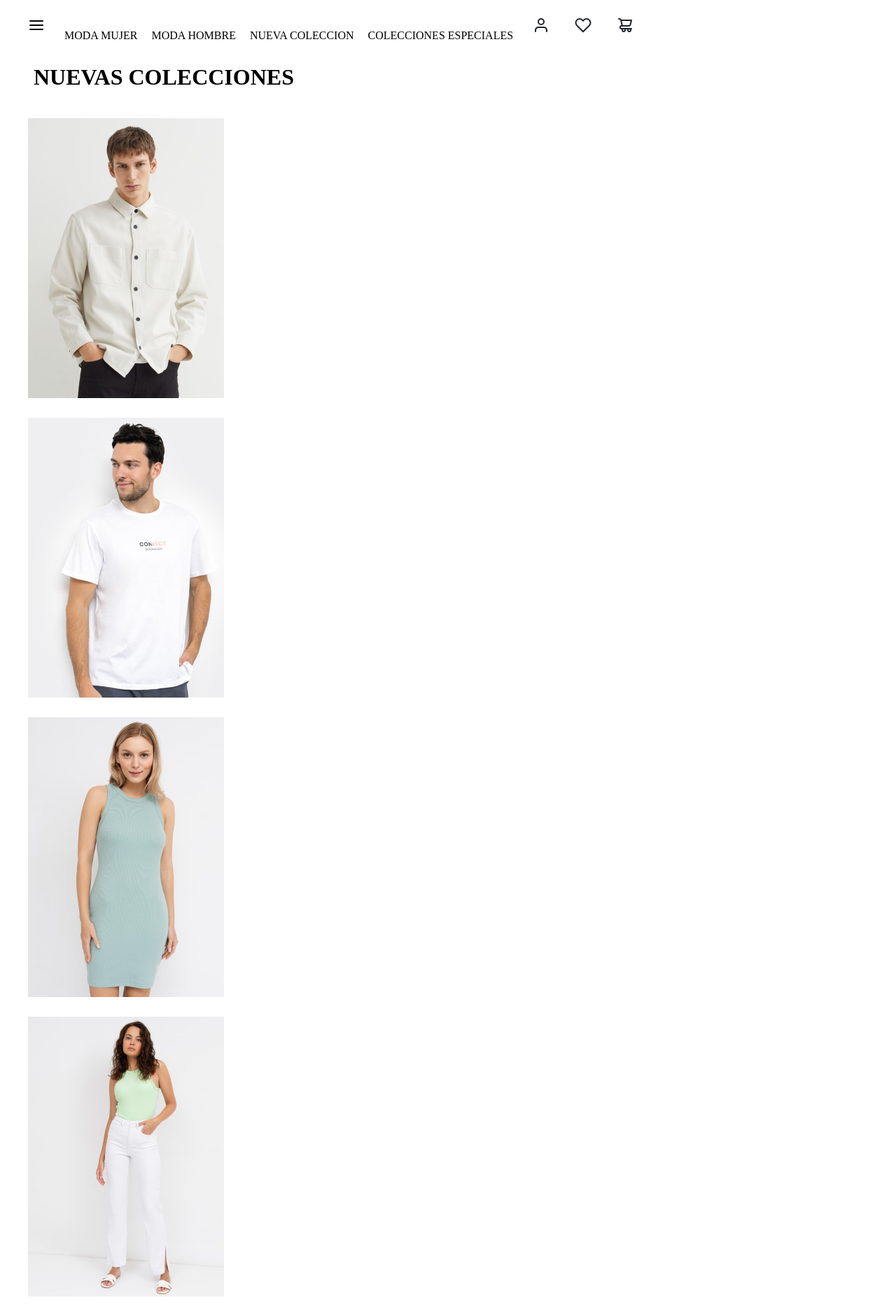
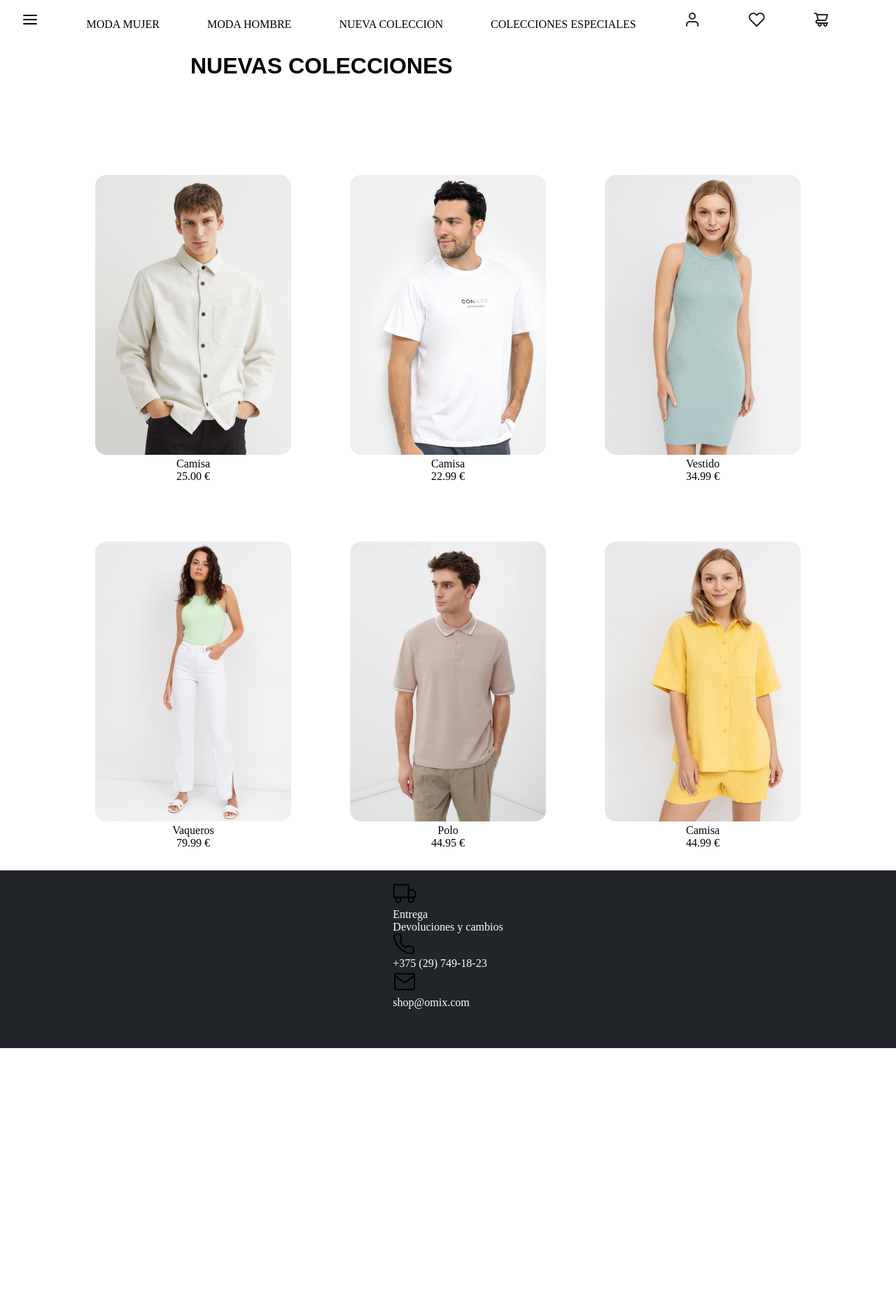
Before and after one commit to vrojo2024/Modulo1-HTML, a website: page src/index.html in a window 1280 px wide. Shown: the top 1868 px of the page at 70% size. After the commit the page ends 1498 px from the top, so only its background shows below. Drawn offline with Linux system fonts and the light colour scheme.

Commit message:
nuevos avances

```diff
--- a/src/index.html
+++ b/src/index.html
@@ -1,5 +1,5 @@
 <!DOCTYPE html>
-<html lang="e">
+<html lang="es">
 <head>
     <meta charset="UTF-8">
     <meta name="viewport" content="width=device-width, initial-scale=1.0">
@@ -8,7 +8,13 @@
     <!--<script></script> Aquí agregaríamos codigo java script si queremos hacer que sea una web dinámica-->
 </head>
 <body>
-    <div>
+    <div class="fixed-header">
+        <style>
+            span {
+                margin-right: 64px;
+            }
+
+        </style>
         <span id="inicio"><svg width="24" height="24" viewBox="0 0 24 24" fill="none" xmlns="http://www.w3.org/2000/svg">
             <path d="M3 18H21" stroke="black" stroke-width="2" stroke-linecap="round" stroke-linejoin="round"/>
             <path d="M3 12H21" stroke="black" stroke-width="2" stroke-linecap="round" stroke-linejoin="round"/>
@@ -16,7 +22,7 @@
             </svg></span>
         <span>MODA MUJER</span>
         <span>MODA HOMBRE</span>
-        <Span>NUEVA COLECCION</Span>
+        <span>NUEVA COLECCION</Span>
         <span>COLECCIONES ESPECIALES</span>
         <span>
             <svg width="24" height="24" viewBox="0 0 24 24" fill="none" xmlns="http://www.w3.org/2000/svg">
@@ -35,43 +41,66 @@
         </span>
     </div>
     <header>
-        <h1>NUEVAS COLECCIONES</h1>
+        <div class="content"></div>
+            <h1>NUEVAS COLECCIONES</h1>
     </header>
     <div class="container3">
-        <div class="box"><img
-            src="/assets/imagenes/image-1.jpg"
-            alt="Joven rubio con camisa manga larga y botones"
-            title="título de la imagen"
-        /></div>
-        <div class="box"><img
-            src="/assets/imagenes/image-2.jpg"
-            alt="una descripción de la imagen"
-            title="título de la imagen"
-        /></div>
-        <div class="box"><img
-            src="/assets/imagenes/image-3.jpg"
-            alt="una descripción de la imagen"
-            title="título de la imagen"
-        /></div>
-        <div class="box"><img
-            src="/assets/imagenes/image-4.jpg"
-            alt="una descripción de la imagen"
-            title="título de la imagen"
-            /></div>
-        <div class="box"><img
-            src="/assets/imagenes/image-5.jpg"
-            alt="una descripción de la imagen"
-            title="título de la imagen"
-        /></div>
-        <div class="box"><img
-            src="/assets/imagenes/image-6.jpg"
-            alt="una descripción de la imagen"
-            title="título de la imagen"
-        /></div>
-    </div>
+        <div class="box">
+            <img src="/assets/imagenes/image-1.jpg" alt="Joven castaño con camisa manga larga y botones" title="Camisa blanca con botones"/>
+            <div class="Info-producto">
+                <p class="descripcion">Camisa</p>
+                <p class="precio">25.00 €</p>
+            </div>
+        </div>
+        <div class="box">
+            <img src="/assets/imagenes/image-2.jpg" alt="Joven castaño oscuro con camiseta blanca con logo" title="Camiseta blanca con logo"/>
+            <div class="Info-producto">
+                <p class="descripcion">Camisa</p>
+                <p class="precio">22.99 €</p>
+            </div>
+        </div>
+        <div class="box">
+            <img src="/assets/imagenes/image-3.jpg" alt="Joven rubia con vestido verde sin mangas" title="Vestido verde sin mangas"/>
+                <div class="Info-producto">
+                    <p class="descripcion">Vestido</p>
+                    <p class="precio">34.99 €</p>
+                </div>
+        </div>
+        <div class="box">
+            <img src="/assets/imagenes/image-4.jpg" alt="Joven Castaña con vaqueros blancos" title="Vaqueros Blancos"/>
+                <div class="Info-producto">
+                    <p class="descripcion">Vaqueros</p>
+                    <p class="precio">79.99 €</p>
+                </div>
+        </div>
+        <div class="box">
+            <img src="/assets/imagenes/image-5.jpg" alt="una descripción de la imagen" title="título de la imagen"/>
+                <div class="Info-producto">
+                    <p class="descripcion">Polo</p>
+                    <p class="precio">44.95 €</p>
+                </div>
+        </div>
+        <div class="box">
+            <img src="/assets/imagenes/image-6.jpg" alt="una descripción de la imagen" title="título de la imagen"/>
+                <div class="Info-producto">
+                    <p class="descripcion">Camisa</p>
+                    <p class="precio">44.99 €</p>
+                </div>
+         </div>
+     </div>
     <footer>
         <div class="container4">
-            <p>Aqui colocare los datos de contacto</p>
+            <img src="/assets/imagenes/icon-truck.svg">
+            <p>Entrega</p>
+            <p>Devoluciones y cambios</p>
+
+        <div class="container5">
+            <img src="/assets/imagenes/icon-phone.svg">
+            <p>+375 (29) 749-18-23</p>
+
+        <div class="container6">
+            <img src="/assets/imagenes/icon-mail.svg">
+            <p>shop@omix.com</p>
         </div>
     </footer>
 </body>
--- a/src/styles.css
+++ b/src/styles.css
@@ -1,110 +1,127 @@
-* {
-    box-sizing: border-box;
-    margin: 8px;
+* { box-sizing: border-box;
+    margin: 0;
     padding: 0;
-    @font-face {
-        ffont-family: 'Myfont';
+
+    /*@font-face {
+        font-family: 'Myfont';
         src: url('assets\fonts\montserratalternates-bold-webfont.woff') format('woff');
         url('assets\fonts\montserratalternates-bold-webfont.woff2') format('.woff2');
         font-weight: normal;
-        font-style: normal;
+        font-style: normal;*/
     }
+    /*Aqui voy a definir la paleta de colores que voy a utilizar en la pagina*/
     :root {
         --primary: #ffffff;
         --secondary: #212429;
         --accent: #989899;
     }
-}
+
 
 /*body {
     font-family:'Myfont';
     color: var(--secondary)
 }*/
 
+/*Con esto dejo fija la barra de navegación*/
+.fixed-header {
+    font
+    position:fixed;
+    top: 0;
+    left: 0;
+    width: 100%;
+    text-align: center;
+    padding: 16px;
+    background-color:var(--primary);
+
+}
+/* Estilo del contenido */
+.content {
+  background-color:var(--primary);
+  padding: 64px; /* Espacio suficiente para que el contenido no quede oculto por el header fijo */
+}
+.inicio {
+margin-left: 16px;;
+}
+/*Contenedor de las imagenes*/
 .container3 {
-    display:inline-flexbox;
-    flex-flow:row wrap;
-    gap: 3rem;
-    grid-auto-rows:rem;
-    grid-template-columns: repeat(auto-fill, minmax(15rem, 1fr));
+    display: flex;
+    flex-wrap: wrap;
+    padding: 20px;
+    gap: 64px;/*espacio entre las cajas*/
+    justify-content: center;/*centra las imagenes en la pagina*/
+    padding: 20px;
 }
-
-.footer {
-    background-color:var(--secondary);
+  /*Estilo para cada caja de imagen*/
+  .box {
+    background-color:var(--primary); /*Fondo blanco para cada caja*/
+    /*border: 1px solid #ddd; /*he puesto un borde sutil para poder ubicar bien las imagenes */
+    border-radius: 8px; /*Bordes redondeados*/
+    width: 300px; /* Ancho fijo para las imágenes*/
+    text-align:center; /*Para centrar el contenido dentro de cada caja*/
+    padding: 10px;
+  }
+  /* Estilo de las imágenes */
+  .box img {
+    width: 100%; /*Para que la imagen ocupe todo el ancho del contenedor*/
+    height: auto; /*Mantiene la proporción de la imagen*/
+    border-radius: 16px; /*Bordes redondeados en las imágenes*/
+  }
+  /* Estilo para el texto del producto (título y precio) */
+  .info-producto {
+    font-family: 'Myfont', sans-serif;
     text-align: center;
-    padding: 1rem;
-    margin-top: 2rem;
+    margin-top: 10px; /* Espacio entre la imagen y el texto */
   }
-
-header {
+  /* Estilo para el precio del producto */
+  .info-producto .precio {
+    font-family: 'Myfont', sans-serif;
+    font-size: 16px;
+    color: var(--secondary);/* Color rojo para el precio */
+    font-weight: bold
+  }
+  header {
+    display: flex;
     background-color:var(--primary);
     padding: 1rem;
-    color: var(--secondary);
   }
-
-  footer {
-    background-color:var(--secondary);
-    text-align: center;
-    padding: 1rem;
-    margin-top: 2rem;
-  }
-
   header h1 {
     display:flex;
+    margin-left: 128px;
+    font-family: "Myfont", sans-serif;
   }
+  /*Contenedor principal del footer*/
+  footer {
+    display: flex;
+    justify-content: center;/*Centro los contenedores en el footer*/
+    background-color:#212429; /*color de fondo del footer*/
+    color: #ffffff; /*color de las letras del footer*/
+    text-align:left; /*centro los elementos del footer*/
+    top: 0;
+    left: 0;
+    width: 100%;
+    text-align: left;
+    padding: 16px;
+    background-color:var(--secondary));
+  }
+  /*Estilo de los contenedores internos de los iconos y texto*/
+  .container4, .container5, .container6 {
+   margin-bottom: 20px; /*Espacio entre los botones*/
 
-  header nav ul {
-    list-style: none;
-    display: inline;
-    float: right;
   }
+  /*Estilo del círculo blanco alrededor del icono*/
+.Circulo-blanco {
+  background-color:var(--primary); /*Fondo blanco*/
+  border-radius: 50%; /*redondeo las esquinas para que quede un circulo*/
+  display: inline-block; /*Para que los iconos se alineen en línea*/
+  width: 64px; /*Tamaño del ancho del circulo*/
+  height: 64px; /*Tamaño del alto del círculo*/
+  margin-bottom: 16px; /*Espacio entre el círculo y el texto*/
+  text-align: center; /*Centra el icono dentro del círculo*/
 
-  header nav ul li {
-    display: inline;
-    margin-left: 20px;
-  }
-
-  header nav ul li a {
-    color: #fff;
-    text-decoration: none;
-  }
-
-  main {
-    padding: 20px;
-  }
-
-  .course-list h2 {
-    margin-bottom: 1rem;
-  }
-
-  .course-item {
-    border: 1px solid #ddd;
-    padding: 1rem;
-    margin-bottom: 1rem;
-    border-radius: 5px;
-    background-color: #f9f9f9;
-  }
-
-  .course-item h3 {
-    margin-bottom: 0.5rem;
-  }
-
-  .course-item p {
-    margin-bottom: 0.5rem;
-  }
-
-  button {
-    background-color: #00796b;
-    color: #fff;
-    border: none;
-    padding: 0.5rem 1rem;
-    border-radius: 5px;
-    cursor: pointer;
-  }
-
-  button:hover {
-    background-color: #005f56;
-  }
+}
+  .circulo-blanco img {
+    width: 24px; /*Tamaño del
+}
 
 
 
@@ -115,122 +132,12 @@ header {
 
 
 
-
-
-
-/**@font-face {
-    font-family: 'Myfont';
-    src: url('assets\fonts\montserratalternates-bold-webfont.woff') format('woff'),
-    url('assets\fonts\montserratalternates-bold-webfont.woff2') format('woff2');
-    font-weight: normal;
-    font-style: normal;
-}
-
-html {font-size: 100%;} /*16PX truco para cuando el usuario modifica el zoom del navegador para que se escale en proporción*/
-
-
-/*:root {
-    --primary: #ffffff;
-    --secondary: #212429;
-    --accent: #989899;
-}
-
-
-/**{
-    box-sizing: content-box;
-}
-
-.content-box {
-    width: 200px ;
-    height: 200px;
-    border: 20px solid var(--secondary);
-    padding: 20px;
-    background-color: indigo;
-
-}*/
-
-/*body {
-    font-size: 16px;
-    font-family:'Myfont', sans-serif;
-}
-
-h1{
-    font-size: 32px;
-    font-family:
- }
-
-
-button {
-    background-color:var(--secondary);
-    color: var(--primary);
-    border-radius: 10px;
-    border: none;
-    padding: 16px;
-}
-button:hover {
-    background-color:var(--accent);
-}
-
-.container {
-    width: 1280px;
-    height: 800 px;
+ .container4, .container5, .container6 {
+    background-color: var(--secondary);
     display: flex;
-    flex-flow: row wrap;
-    /*flex-wrap: wrap;
-    flex-direction: row; "es lo mismo colocar estas dos, que colocar flex flow indicando row y wrap"*/
-    justify-content: center;
-    align-items: center;
-    background-color:var(--primary));
-    flex-direction: row;
-    border: 16px;
-    padding: 32px
-
-
-
-    }
-
-
-    /*.box {
-    background-color:var(--secondary);
-    color: var(--primary);
-    font-size: 24px;
-    text-align: center;
-    padding: 32px;
-    border: 16px;
-    margin: 8px;
-    width: px;
-    height: ;
-    }*/
-/*.grid-container {
-    display: grid;
-    grid-template-columns: 1fr 1fr 1fr; /*sería lo mismo escribir: repeat (3, 1fr)*/
-
-
-    /*.grid-item {
-        background-color: var(--primary);
-        padding: 20px;
-        font-size: 30px;
-        text-align: center;
-        }
-
-.container1 {
-    width: 100%;
-    display: flex ;
-}
-.element {
-    flex: 1;
-    padding: 20px;
-}
-
-.container3 {
-    display:grid;
+    justify-content: flex-start;
+    flex-direction:row;
     gap: 3rem;
     grid-auto-rows:rem;
-    grid-template-columns: repeat(auto-fill, minmax(15rem, 1fr));
-}
-.box {
-    display: flex;
-    align-items: column;
-    justify-content: center;
-
-}*/
+    align-items: flex-end;
+  }*/
```
